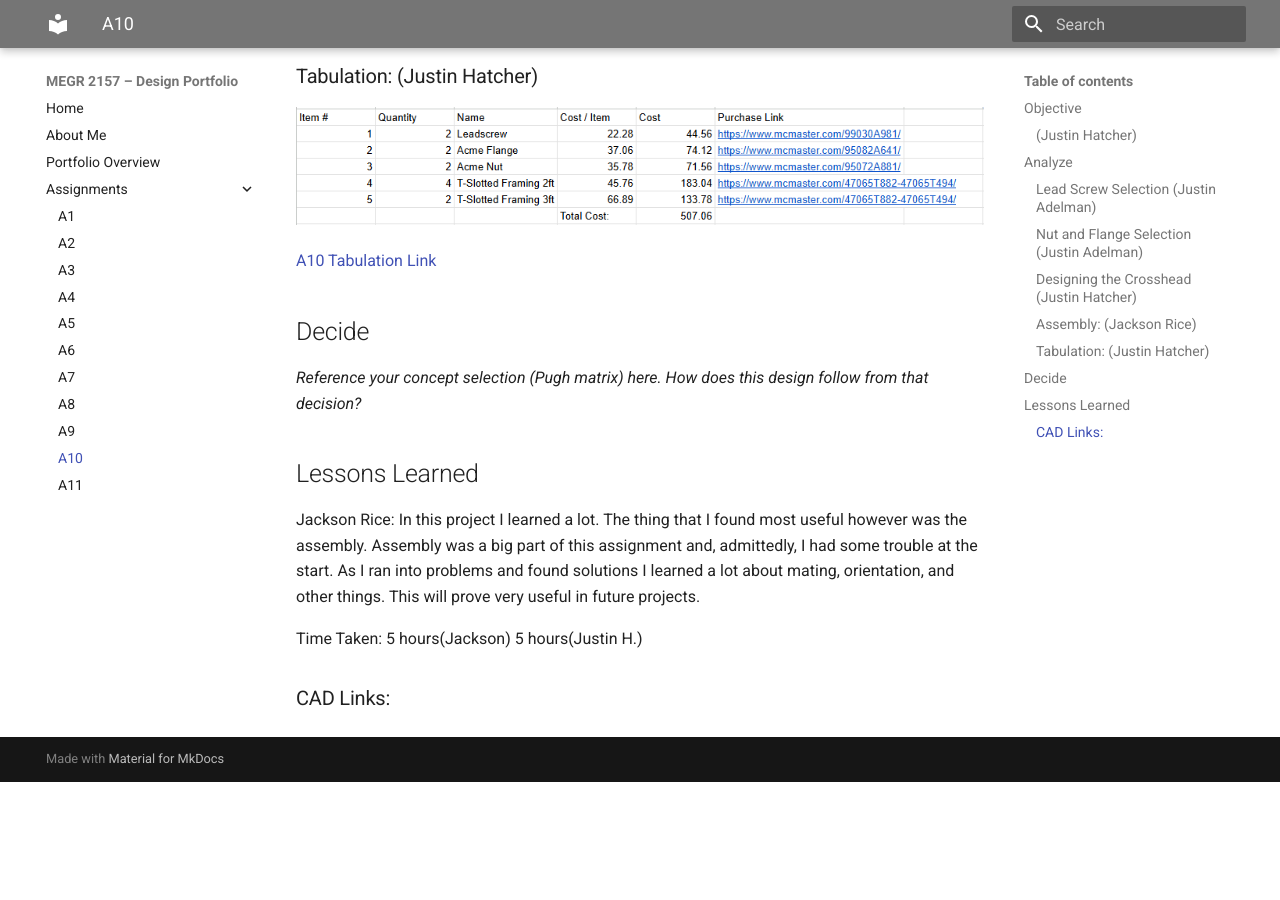
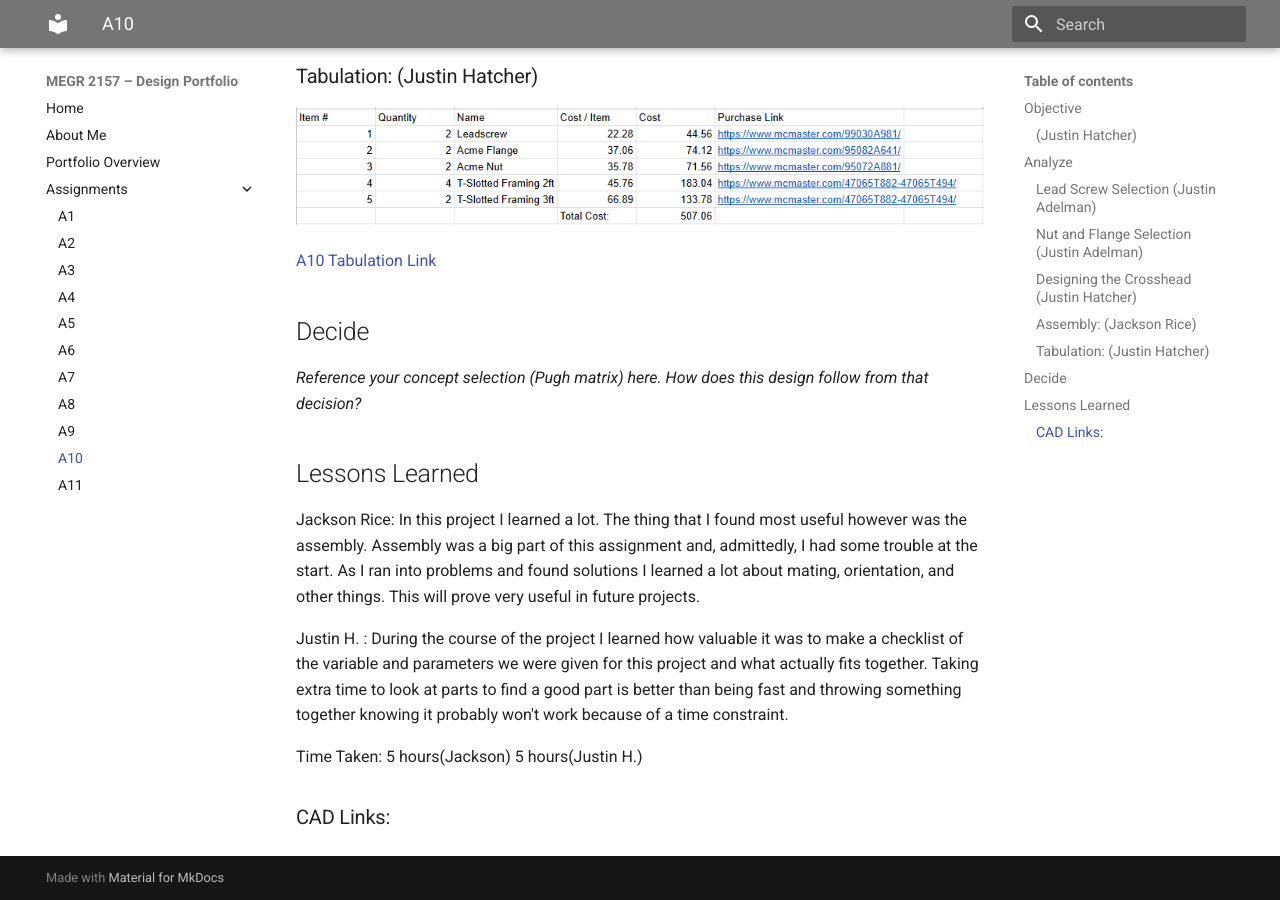
Before and after one commit to jadelma5/megr2156-portfolio, an MkDocs documentation site: the page built from docs/assignments/A10/index.md, in a window 1280 px wide and 900 px high, scrolled down 12251 px. Built offline with MkDocs 1.6.1 and Material for MkDocs 9.7.7, drawn with Linux system fonts in a browser that asks for light colours; before the commit the page ends 13033 px from its top, so only the background shows below that.

Commit message:
Update lessons learned section with new insights
Added reflections from Justin H. on the importance of checklists and part selection during the project.

```diff
--- a/docs/assignments/A10/index.md
+++ b/docs/assignments/A10/index.md
@@ -92,6 +92,8 @@ _Reference your concept selection (Pugh matrix) here. How does this design follo
 ## Lessons Learned
 Jackson Rice: In this project I learned a lot. The thing that I found most useful however was the assembly. Assembly was a big part of this assignment and, admittedly, I had some trouble at the start. As I ran into problems and found solutions I learned a lot about mating, orientation, and other things. This will prove very useful in future projects.
 
+Justin H. : During the course of the project I learned how valuable it was to make a checklist of the variable and parameters we were given for this project and what actually fits together. Taking extra time to look at parts to find a good part is better than being fast and throwing something together knowing it probably won't work because of a time constraint.
+
 Time Taken: 5 hours(Jackson)
             5 hours(Justin H.)
 
```
